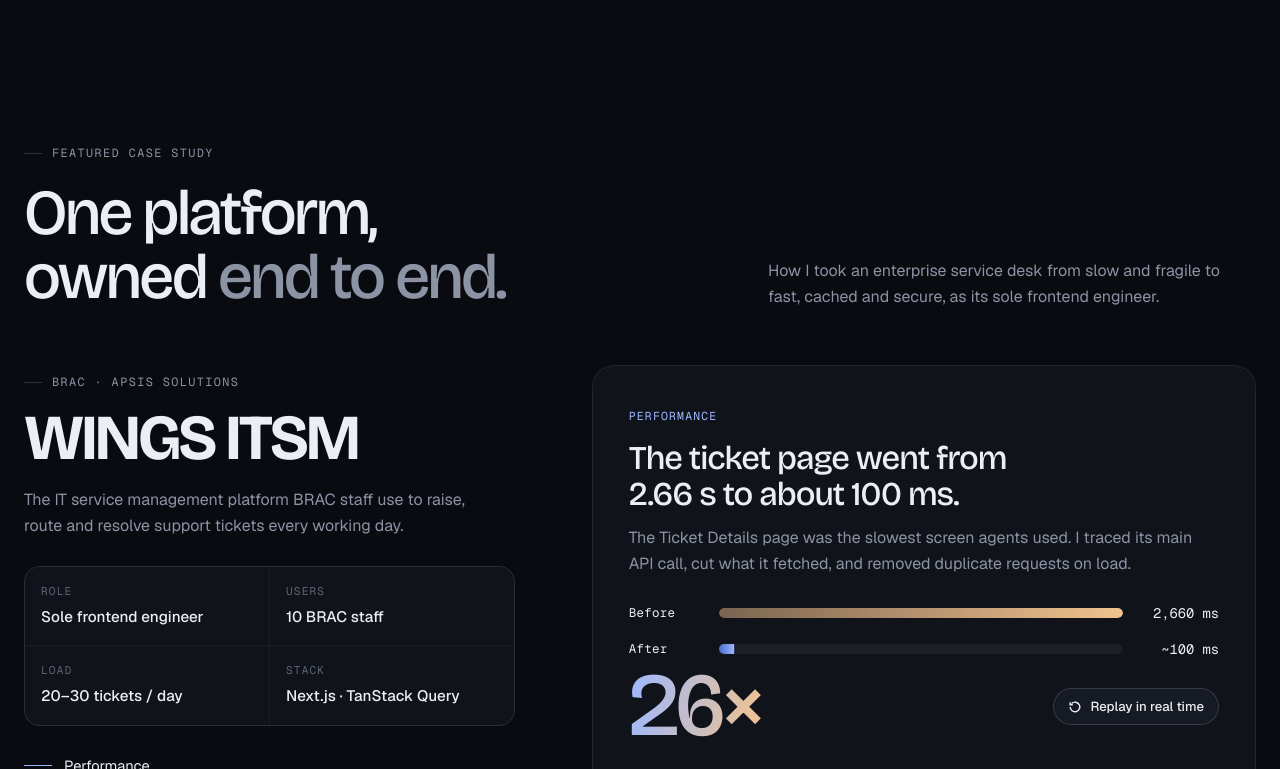
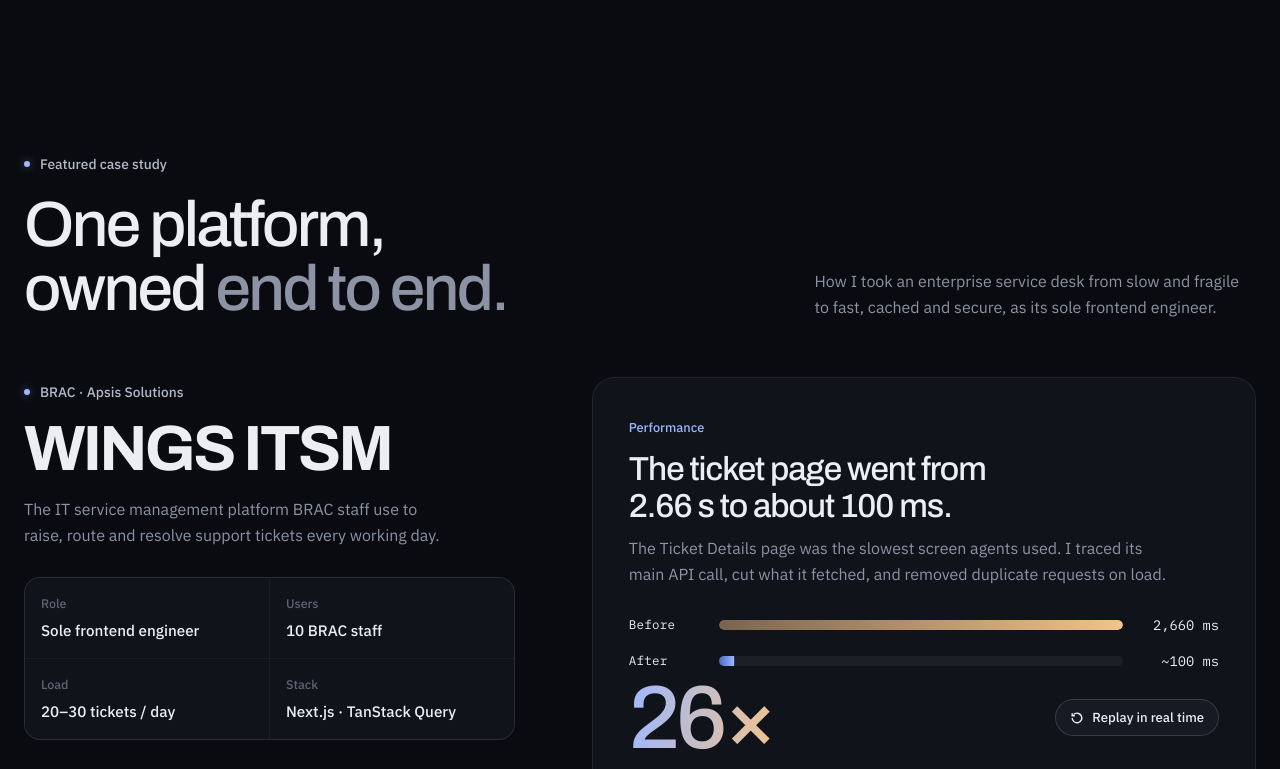
Before and after one commit to shahrukh131/shahrukh-portfoilo, a Next.js app: page / in a window 1280 px wide. Shown: the part 2031-2800 px from the top of the page. Built offline with nearby package versions, Linux system fonts and the light colour scheme.

Commit message:
feat: update contact section with new messaging and additional description

```diff
--- a/app/globals.css
+++ b/app/globals.css
@@ -23,9 +23,11 @@ a{color:inherit;text-decoration:none}
 :focus-visible{outline:2px solid var(--accent);outline-offset:4px;border-radius:6px}
 .wrap{max-width:1240px;margin:0 auto}
 .mono{font-family:var(--mono);font-size:.78rem;letter-spacing:.02em}
-.eyebrow{font-family:var(--mono);font-size:.74rem;letter-spacing:.12em;text-transform:uppercase;color:var(--muted);display:inline-flex;align-items:center;gap:10px}
-.eyebrow::before{content:"";width:18px;height:1px;background:var(--line2)}
+.eyebrow{font-family:var(--body);font-size:.86rem;font-weight:500;letter-spacing:0;color:#B4BAC8;display:inline-flex;align-items:center;gap:10px}
+.eyebrow::before{content:"";width:6px;height:6px;border-radius:50%;background:var(--accent);box-shadow:0 0 10px rgba(157,184,255,.5)}
 .num{font-variant-numeric:tabular-nums}
+/* Archivo headlines run slightly condensed for an editorial, less "default template" voice */
+h1,h2,h3,h4,.big26,.stats b,.kpis b,.mig .v,.nav .me{font-stretch:87%}
 
 /* nav */
 .nav{position:fixed;top:calc(14px + env(safe-area-inset-top,0px));left:50%;transform:translateX(-50%);z-index:50;
@@ -64,7 +66,7 @@ a{color:inherit;text-decoration:none}
 .pulse{width:8px;height:8px;border-radius:50%;background:var(--ok);box-shadow:0 0 0 0 rgba(127,214,168,.6);animation:pulse 2.2s infinite}
 @keyframes pulse{to{box-shadow:0 0 0 10px rgba(127,214,168,0)}}
 .fullname{margin:26px 0 0;font-family:var(--display);font-weight:500;font-size:clamp(1.1rem,1.8vw,1.4rem);letter-spacing:-.01em;color:var(--ink);animation:up .8s .35s var(--ease) both}
-.hero h1{font-family:var(--display);font-weight:500;font-size:clamp(2.9rem,7.6vw,6.6rem);line-height:.98;letter-spacing:-.045em;margin:10px 0 0;max-width:13ch;font-variation-settings:"opsz" 96}
+.hero h1{font-family:var(--display);font-weight:500;font-size:clamp(2.9rem,7.6vw,6.6rem);line-height:.98;letter-spacing:-.045em;margin:10px 0 0;max-width:13ch}
 .hero h1 .w{display:inline-block;overflow:hidden;vertical-align:top;padding-bottom:.08em;margin-bottom:-.08em}
 .hero h1 .w>span{display:inline-block;animation:rise 1s var(--ease) both}
 .hero h1 .soft{color:var(--muted)}
@@ -117,7 +119,7 @@ section{padding-block:clamp(88px,12vw,150px)}
 .case-side>p{color:var(--muted);margin:0 0 28px;max-width:44ch}
 .facts{display:grid;grid-template-columns:1fr 1fr;gap:1px;background:var(--line);border:1px solid var(--line);border-radius:16px;overflow:hidden}
 .facts div{background:var(--surface);padding:16px}
-.facts span{display:block;color:var(--dim);font-family:var(--mono);font-size:.7rem;text-transform:uppercase;letter-spacing:.1em}
+.facts span{display:block;color:var(--dim);font-family:var(--body);font-size:.78rem;font-weight:500;letter-spacing:0}
 .facts b{display:block;margin-top:4px;font-weight:500;font-size:.95rem}
 .progress{margin-top:28px;display:grid;gap:10px}
 .progress a{display:grid;grid-template-columns:28px 1fr;align-items:center;gap:12px;color:var(--dim);font-size:.92rem;transition:color .3s}
@@ -126,7 +128,7 @@ section{padding-block:clamp(88px,12vw,150px)}
 .progress a.on i{background:var(--accent);transform:scaleX(1)}
 .chapters{display:grid;gap:20px}
 .ch{position:relative;background:var(--surface);border:1px solid var(--line);border-radius:22px;padding:clamp(22px,3vw,36px);overflow:hidden}
-.ch .tag{font-family:var(--mono);font-size:.72rem;letter-spacing:.1em;text-transform:uppercase;color:var(--accent)}
+.ch .tag{font-family:var(--body);font-size:.8rem;font-weight:500;letter-spacing:0;color:var(--accent)}
 .ch h4{font-family:var(--display);font-weight:500;font-size:clamp(1.5rem,2.6vw,2.1rem);letter-spacing:-.03em;line-height:1.1;margin:12px 0 12px;text-wrap:balance}
 .ch p{margin:0;color:var(--muted);max-width:56ch}
 .ch ul{margin:18px 0 0;padding:0;list-style:none;display:grid;gap:10px}
@@ -372,7 +374,7 @@ section{padding-block:clamp(88px,12vw,150px)}
 @media (max-width:1080px){.brief{grid-template-columns:1fr 1fr}}
 @media (max-width:560px){.brief{grid-template-columns:1fr}}
 .brief>div{background:var(--surface);padding:22px;min-width:0}
-.brief span{font-family:var(--mono);font-size:.7rem;letter-spacing:.1em;text-transform:uppercase;color:var(--accent)}
+.brief span{font-family:var(--body);font-size:.8rem;font-weight:500;letter-spacing:0;color:var(--accent)}
 .brief p{margin:10px 0 0;color:var(--muted);font-size:.92rem}
 /* technical notes */
 .notes{display:grid;grid-template-columns:1fr 1fr;gap:16px;align-items:start}
@@ -412,7 +414,7 @@ section{padding-block:clamp(88px,12vw,150px)}
 .contrib{display:grid;grid-template-columns:1.3fr 1fr 1.1fr;gap:1px;background:var(--line);border:1px solid var(--line);border-radius:16px;overflow:hidden}
 @media (max-width:960px){.contrib{grid-template-columns:1fr}}
 .contrib>div{background:var(--bg);padding:20px;min-width:0}
-.contrib .mono{color:var(--accent);text-transform:uppercase;letter-spacing:.1em;font-size:.7rem}
+.contrib .mono{color:var(--accent);font-family:var(--body);font-weight:500;letter-spacing:0;font-size:.8rem}
 .contrib ul{margin:12px 0 0;padding:0;list-style:none;display:grid;gap:10px}
 .contrib li{position:relative;padding-left:16px;color:var(--muted);font-size:.9rem}
 .contrib li::before{content:"";position:absolute;left:0;top:.65em;width:6px;height:6px;border-radius:50%;background:var(--line2)}
@@ -437,7 +439,7 @@ section{padding-block:clamp(88px,12vw,150px)}
 .card.w4{grid-column:span 4}
 .card.tall{grid-row:span 2}
 @media (max-width:960px){.bento{grid-template-columns:1fr 1fr}.card,.card.w4{grid-column:span 2}.card.tall{grid-row:auto}}
-.card .meta{display:flex;justify-content:space-between;gap:12px;flex-wrap:wrap;color:var(--dim);font-family:var(--mono);font-size:.72rem;letter-spacing:.06em;text-transform:uppercase}
+.card .meta{display:flex;justify-content:space-between;gap:12px;flex-wrap:wrap;color:var(--dim);font-family:var(--body);font-size:.8rem;font-weight:500;letter-spacing:0}
 .card h3{font-family:var(--display);font-weight:500;font-size:clamp(1.5rem,2.4vw,2rem);letter-spacing:-.035em;line-height:1.05;margin:0;text-wrap:balance}
 .card p{margin:0;color:var(--muted);font-size:.95rem;max-width:58ch}
 .chips{display:flex;flex-wrap:wrap;gap:6px;margin-top:auto;padding-top:6px}
@@ -476,7 +478,7 @@ section{padding-block:clamp(88px,12vw,150px)}
 /* migration */
 .mig{display:flex;align-items:center;justify-content:space-between;gap:12px}
 .mig .v{font-family:var(--display);font-size:2.4rem;font-weight:500;letter-spacing:-.04em;line-height:1}
-.mig .v small{display:block;font-family:var(--mono);font-size:.66rem;letter-spacing:.06em;color:var(--dim);text-transform:uppercase;margin-top:6px}
+.mig .v small{display:block;font-family:var(--body);font-size:.78rem;font-weight:500;letter-spacing:0;color:var(--dim);margin-top:6px}
 .mig .arrow{flex:1;height:1px;background:linear-gradient(90deg,var(--line2),var(--accent));position:relative}
 .mig .arrow::after{content:"";position:absolute;right:0;top:-3px;width:7px;height:7px;border-top:1px solid var(--accent);border-right:1px solid var(--accent);transform:rotate(45deg)}
 .mig .arrow i{position:absolute;top:-2px;left:0;width:5px;height:5px;border-radius:50%;background:var(--accent);box-shadow:0 0 10px var(--accent);animation:travel 2.4s var(--ease) infinite}
@@ -522,7 +524,8 @@ section{padding-block:clamp(88px,12vw,150px)}
 
 /* contact */
 .contact{padding-block:clamp(100px,14vw,170px) 40px;text-align:left}
-.contact h2{font-family:var(--display);font-weight:500;font-size:clamp(3.2rem,10vw,9rem);line-height:.92;letter-spacing:-.055em;margin:22px 0 40px;text-wrap:balance}
+.contact h2{font-family:var(--display);font-weight:500;font-size:clamp(3.2rem,10vw,9rem);line-height:.92;letter-spacing:-.055em;margin:22px 0 20px;text-wrap:balance}
+.contact-sub{margin:0 0 40px;max-width:52ch;color:var(--muted);font-size:clamp(1.02rem,1.4vw,1.18rem);line-height:1.6}
 .contact h2 span{color:var(--muted)}
 .chips .live{font-family:var(--mono);font-size:.7rem;color:var(--bg);background:var(--accent);padding:4px 10px;border-radius:999px;transition:background .3s}
 .chips .live:hover{background:var(--ink)}
@@ -551,7 +554,7 @@ a.wcard:hover{border-color:var(--line2);transform:translateY(-3px)}
 .links>*{padding:22px 18px 22px 0;display:flex;flex-direction:column;gap:6px;min-width:0;border-bottom:1px solid var(--line);transition:color .3s}
 .links>*+*{padding-left:18px;border-left:1px solid var(--line)}
 @media (max-width:820px){.links>*:nth-child(3){padding-left:0;border-left:0}}
-.links span{font-family:var(--mono);font-size:.7rem;color:var(--dim);text-transform:uppercase;letter-spacing:.1em}
+.links span{font-family:var(--body);font-size:.8rem;font-weight:500;color:var(--dim);letter-spacing:0}
 .links b{font-weight:500;font-size:1rem;overflow-wrap:anywhere}
 .links a:hover b,.links button:hover b{color:var(--accent)}
 .links button{background:none;border:0;border-bottom:1px solid var(--line);color:inherit;font:inherit;text-align:left;cursor:pointer}
@@ -579,7 +582,7 @@ footer{display:flex;justify-content:space-between;gap:12px;flex-wrap:wrap;paddin
 .feat-pts{display:grid;gap:0;margin:24px 0 0}
 .feat-pts div{display:grid;grid-template-columns:140px 1fr;gap:14px;padding:12px 0;border-top:1px solid var(--line)}
 @media (max-width:560px){.feat-pts div{grid-template-columns:1fr;gap:2px}}
-.feat-pts dt{font-family:var(--mono);font-size:.72rem;text-transform:uppercase;letter-spacing:.1em;color:var(--accent);padding-top:3px}
+.feat-pts dt{font-family:var(--body);font-size:.82rem;font-weight:500;letter-spacing:0;color:var(--accent);padding-top:2px}
 .feat-pts dd{margin:0;color:var(--ink);font-size:.95rem}
 .feat-cta{display:flex;align-items:center;gap:16px;flex-wrap:wrap;margin:26px 0 18px}
 .feat-cta .mono{color:var(--dim)}
@@ -676,7 +679,8 @@ footer{display:flex;justify-content:space-between;gap:12px;flex-wrap:wrap;paddin
   .job h3{font-size:1.4rem}
   .note summary{padding:18px 20px}
   .note>div{padding:0 20px 18px}
-  .contact h2{margin-bottom:28px}
+  .contact h2{margin-bottom:16px}
+  .contact-sub{margin-bottom:28px}
   .g-tabs{flex-wrap:nowrap;overflow-x:auto;max-width:100%;scrollbar-width:none}
   .g-tabs::-webkit-scrollbar{display:none}
   .g-tabs button{flex:none}
--- a/app/layout.tsx
+++ b/app/layout.tsx
@@ -1,12 +1,12 @@
 import type { Metadata, Viewport } from "next";
-import { Bricolage_Grotesque, Geist, Geist_Mono } from "next/font/google";
+import { Archivo, IBM_Plex_Sans, IBM_Plex_Mono } from "next/font/google";
 import { profile } from "@/content/site";
 import SmoothScroll from "@/components/SmoothScroll";
 import "./globals.css";
 
-const display = Bricolage_Grotesque({ subsets: ["latin"], variable: "--font-display", display: "swap" });
-const body = Geist({ subsets: ["latin"], variable: "--font-body", display: "swap" });
-const mono = Geist_Mono({ subsets: ["latin"], variable: "--font-mono", display: "swap" });
+const display = Archivo({ subsets: ["latin"], axes: ["wdth"], variable: "--font-display", display: "swap" });
+const body = IBM_Plex_Sans({ subsets: ["latin"], weight: ["400", "500", "600", "700"], variable: "--font-body", display: "swap" });
+const mono = IBM_Plex_Mono({ subsets: ["latin"], weight: ["400", "500"], variable: "--font-mono", display: "swap" });
 
 export const metadata: Metadata = {
   metadataBase: new URL(profile.siteUrl),
--- a/components/Contact.tsx
+++ b/components/Contact.tsx
@@ -23,7 +23,8 @@ export default function Contact() {
   return (
     <section className="contact" id="contact">
       <span className="eyebrow">Contact</span>
-      <h2>Have a hard frontend problem? <span>Let&apos;s talk.</span></h2>
+      <h2>Building something ambitious? <span>Let&apos;s talk.</span></h2>
+      <p className="contact-sub">Senior Software Engineer focused on scalable products, enterprise applications and high-performance engineering.</p>
       <div className="links">
         <button type="button" onClick={copy}><span>{label}</span><b ref={email}>{profile.email}</b></button>
         <a href={profile.linkedin} target="_blank" rel="noopener"><span>LinkedIn</span><b>{profile.linkedinHandle} ↗</b></a>
```
